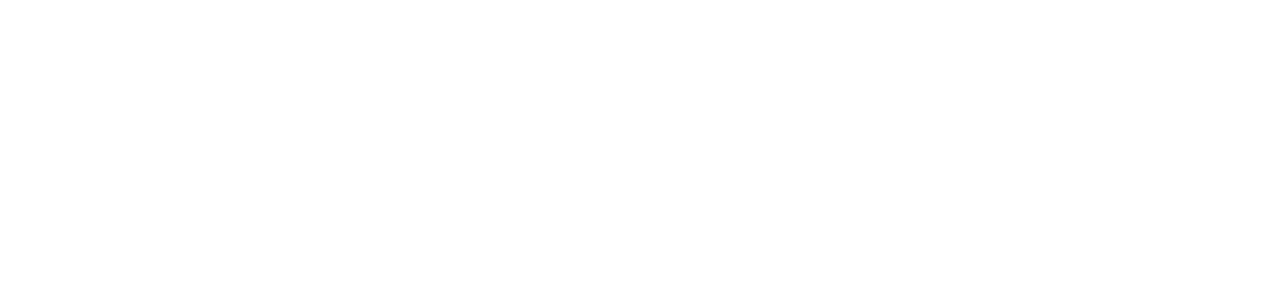
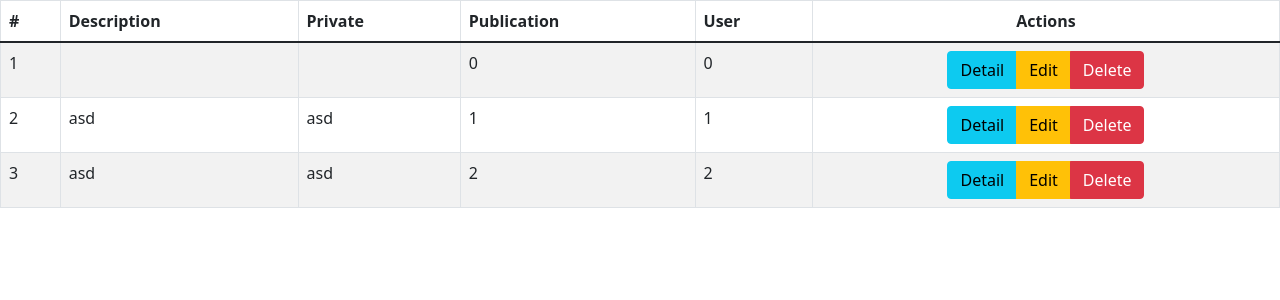
Before and after one commit to JassanBraian/worldpets-front, a React (Create React App) app: page /comment in a window 1280 px wide. Shown: the top 300 px of the page. Built offline with nearby package versions, Linux system fonts and the light colour scheme.

Commit message:
comment crud in progress

```diff
--- a/package.json
+++ b/package.json
@@ -10,6 +10,7 @@
     "bootstrap": "^5.1.3",
     "json-server": "^0.17.0",
     "react": "^18.1.0",
+    "react-bootstrap": "^2.4.0",
     "react-dom": "^18.1.0",
     "react-router-dom": "^6.3.0",
     "react-scripts": "5.0.1",
--- a/src/App.jsx
+++ b/src/App.jsx
@@ -1,6 +1,19 @@
+import { Routes, Route, } from 'react-router-dom';
+import CommentPage from './pages/CommentPage';
+import Home from './pages/Home';
 function App() {
   return (
     <>
+      <Routes>
+        <Route
+          path='/'
+          element={<Home />}
+        ></Route>
+        <Route
+          path='/comment'
+          element={<CommentPage />}
+        ></Route>
+      </Routes>
     </>
   );
 }
--- /dev/null
+++ b/src/components/entities/comment/base/CommentFunc.jsx
@@ -0,0 +1,51 @@
+import React, { useState } from 'react';
+import { Button, ButtonGroup } from 'react-bootstrap';
+import CommentModDel from './CommentModDel';
+import CommentModUpd from './CommentModUpd';
+import CommentModView from './CommentModView';
+
+const CommentFunc = ({ commentId }) => {
+
+    const [showModView, setShowModView] = useState(false);
+    const [showModUpd, setShowModUpd] = useState(false);
+    const [showModDel, setShowModDel] = useState(false);
+
+    return (
+        <>
+            <ButtonGroup>
+                <Button
+                    variant="info"
+                    onClick={() => setShowModView(true)}
+                >Detail</Button>
+                <Button
+                    variant="warning"
+                    onClick={() => setShowModUpd(true)}
+                >Edit</Button>
+                <Button
+                    variant="danger"
+                    onClick={() => setShowModDel(true)}
+                >Delete</Button>
+            </ButtonGroup>
+
+            <CommentModView
+                showModView={showModView}
+                setShowModView={setShowModView}
+                commentId={commentId}
+            />
+
+            <CommentModUpd
+                showModUpd={showModUpd}
+                setShowModUpd={setShowModUpd}
+                commentId={commentId}
+            />
+
+            <CommentModDel
+                showModDel={showModDel}
+                setShowModDel={setShowModDel}
+                commentId={commentId}
+            />
+        </>
+    );
+};
+
+export default CommentFunc;
--- /dev/null
+++ b/src/components/entities/comment/base/CommentList.jsx
@@ -0,0 +1,71 @@
+import { useState, useEffect } from 'react';
+import { Table } from 'react-bootstrap';
+import CommentFunc from './CommentFunc';
+
+const CommentList = () => {
+
+    const initialValue = {
+        id: 0,
+        description: '',
+        isprivate: '',
+        publication: 0,
+        usersend: 0
+    }
+
+    const [comments, setComments] = useState([initialValue]);
+
+    useEffect(() => {
+        const comment1 = {
+            id: 1,
+            description: 'asd',
+            isprivate: 'asd',
+            publication: 1,
+            usersend: 1
+        };
+        const comment2 = {
+            id: 2,
+            description: 'asd',
+            isprivate: 'asd',
+            publication: 2,
+            usersend: 2
+        };
+
+        setComments([...comments, comment1, comment2]);
+
+    }, [])
+
+    return (
+        <>
+            <Table striped bordered hover>
+                <thead>
+                    <tr>
+                        <th>#</th>
+                        <th>Description</th>
+                        <th>Private</th>
+                        <th>Publication</th>
+                        <th>User</th>
+                        <th className='text-center'>Actions</th>
+                    </tr>
+                </thead>
+                <tbody>
+                    {
+                        comments.map((comment, index) => (
+                            <tr key={index}>
+                                <td>{index + 1}</td>
+                                <td>{comment.description}</td>
+                                <td>{comment.isprivate}</td>
+                                <td>{comment.publication}</td>
+                                <td>{comment.usersend}</td>
+                                <td className='text-center'>
+                                    {<CommentFunc commentId={comment.id}/>}
+                                </td>
+                            </tr>
+                        ))
+                    }
+                </tbody>
+            </Table>
+        </>
+    );
+};
+
+export default CommentList;
--- /dev/null
+++ b/src/components/entities/comment/base/CommentModDel.jsx
@@ -0,0 +1,38 @@
+import React from 'react';
+import { Modal, Button, ButtonGroup } from 'react-bootstrap';
+
+const CommentModDel = ({ showModDel, setShowModDel, commentId }) => {
+
+    const handleConfirmDelete = () => {
+
+    }
+
+    return (
+        <>
+            <Modal show={showModDel}>
+                <Modal.Header closeButton>
+                    <Modal.Title>Delete Comment</Modal.Title>
+                </Modal.Header>
+
+                <Modal.Body>
+                    <p>Are you sure to delete this Comment?</p>
+                </Modal.Body>
+
+                <Modal.Footer>
+                    <ButtonGroup>
+                        <Button
+                            variant="danger"
+                            onClick={handleConfirmDelete}
+                        >Delete</Button>
+                        <Button
+                            variant="secondary"
+                            onClick={() => setShowModDel(false)}
+                        >Close</Button>
+                    </ButtonGroup>
+                </Modal.Footer>
+            </Modal>
+        </>
+    );
+};
+
+export default CommentModDel;
--- /dev/null
+++ b/src/components/entities/comment/base/CommentModUpd.jsx
@@ -0,0 +1,57 @@
+import React from 'react';
+import { Modal, Button, ButtonGroup, Form } from 'react-bootstrap';
+
+const CommentModUpd = ({ showModUpd, setShowModUpd, commentId }) => {
+
+    const onSubmitSave = () => {
+
+    }
+
+    return (
+        <>
+            <Modal
+                show={showModUpd}
+                size="lg"
+                aria-labelledby="contained-modal-title-vcenter"
+                centered
+            >
+                <Modal.Header closeButton={() => { setShowModUpd(false) }}>
+                    <Modal.Title id="contained-modal-title-vcenter">
+                        Edit Comment
+                    </Modal.Title>
+                </Modal.Header>
+                <Modal.Body>
+                    <Form>
+                        <Form.Group className="mb-3">
+                            <Form.Label>Description</Form.Label>
+                            <Form.Control type="text" placeholder="Enter description" />
+                        </Form.Group>
+                        <Form.Group className="mb-3">
+                            <Form.Label>Private</Form.Label>
+                            <Form.Select>
+                                <option>True</option>
+                                <option>False</option>
+                            </Form.Select>
+                        </Form.Group>
+                        <Form.Group className="mb-3">
+                            <Form.Label>Publication</Form.Label>
+                            <Form.Control type="text" disabled />
+                        </Form.Group>
+                        <Form.Group className="mb-3">
+                            <Form.Label>User</Form.Label>
+                            <Form.Control type="text" disabled />
+                        </Form.Group>
+                    </Form>
+                </Modal.Body>
+                <Modal.Footer>
+                    <ButtonGroup>
+                        <Button variant='success' onSubmit={onSubmitSave}>Save</Button>
+                        <Button variant='danger' onClick={() => setShowModUpd(false)}>Close</Button>
+                    </ButtonGroup>
+                </Modal.Footer>
+            </Modal>
+        </>
+    );
+};
+
+export default CommentModUpd;
--- /dev/null
+++ b/src/components/entities/comment/base/CommentModView.jsx
@@ -0,0 +1,57 @@
+import React from 'react';
+import { Modal, Form, Button, ButtonGroup } from 'react-bootstrap';
+
+const CommentModView = ({ showModView, setShowModView, commentId }) => {
+
+    const onSubmitSave = () => {
+
+    }
+
+    return (
+        <>
+            <Modal
+                show={showModView}
+                size="lg"
+                aria-labelledby="contained-modal-title-vcenter"
+                centered
+            >
+                <Modal.Header closeButton={() => { setShowModView(false) }}>
+                    <Modal.Title id="contained-modal-title-vcenter">
+                        Detail Comment
+                    </Modal.Title>
+                </Modal.Header>
+                <Modal.Body>
+                    <Form>
+                        <Form.Group className="mb-3">
+                            <Form.Label>Description</Form.Label>
+                            <Form.Control type="text" placeholder="Enter description" disabled />
+                        </Form.Group>
+                        <Form.Group className="mb-3">
+                            <Form.Label>Private</Form.Label>
+                            <Form.Select disabled>
+                                <option>True</option>
+                                <option>False</option>
+                            </Form.Select>
+                        </Form.Group>
+                        <Form.Group className="mb-3">
+                            <Form.Label>Publication</Form.Label>
+                            <Form.Control type="text" disabled />
+                        </Form.Group>
+                        <Form.Group className="mb-3">
+                            <Form.Label>User</Form.Label>
+                            <Form.Control type="text" disabled />
+                        </Form.Group>
+                    </Form>
+                </Modal.Body>
+                <Modal.Footer>
+                    <ButtonGroup>
+                        <Button variant='success' onSubmit={onSubmitSave} disabled>Save</Button>
+                        <Button variant='danger' onClick={() => setShowModView(false)}>Close</Button>
+                    </ButtonGroup>
+                </Modal.Footer>
+            </Modal>
+        </>
+    );
+};
+
+export default CommentModView;
--- a/src/index.js
+++ b/src/index.js
@@ -2,11 +2,12 @@
 import ReactDOM from 'react-dom/client';
 import './index.css';
 import App from './App';
-import { BrowserRouter as Router} from 'react-router-dom';
-import * as bootstrap from 'bootstrap';
+import { BrowserRouter as Router } from 'react-router-dom';
 import 'bootstrap/dist/css/bootstrap.min.css';
 
 const root = ReactDOM.createRoot(document.getElementById('root'));
 root.render(
-  <App />
+  <Router>
+    <App />
+  </Router>
 );
--- /dev/null
+++ b/src/pages/CommentPage.jsx
@@ -0,0 +1,12 @@
+import React from 'react';
+import CommentList from '../components/entities/comment/base/CommentList';
+
+const CommentPage = () => {
+    return (
+        <>
+            <CommentList />
+        </>
+    );
+};
+
+export default CommentPage;
--- a/src/pages/Home.jsx
+++ b/src/pages/Home.jsx
@@ -3,7 +3,7 @@
 const Home = () => {
     return (
         <div>
-
+            <h1>Home</h1>
         </div>
     );
 };
```
Also changed, not shown: 1 other file (tests, documents, lock files or other folders).
